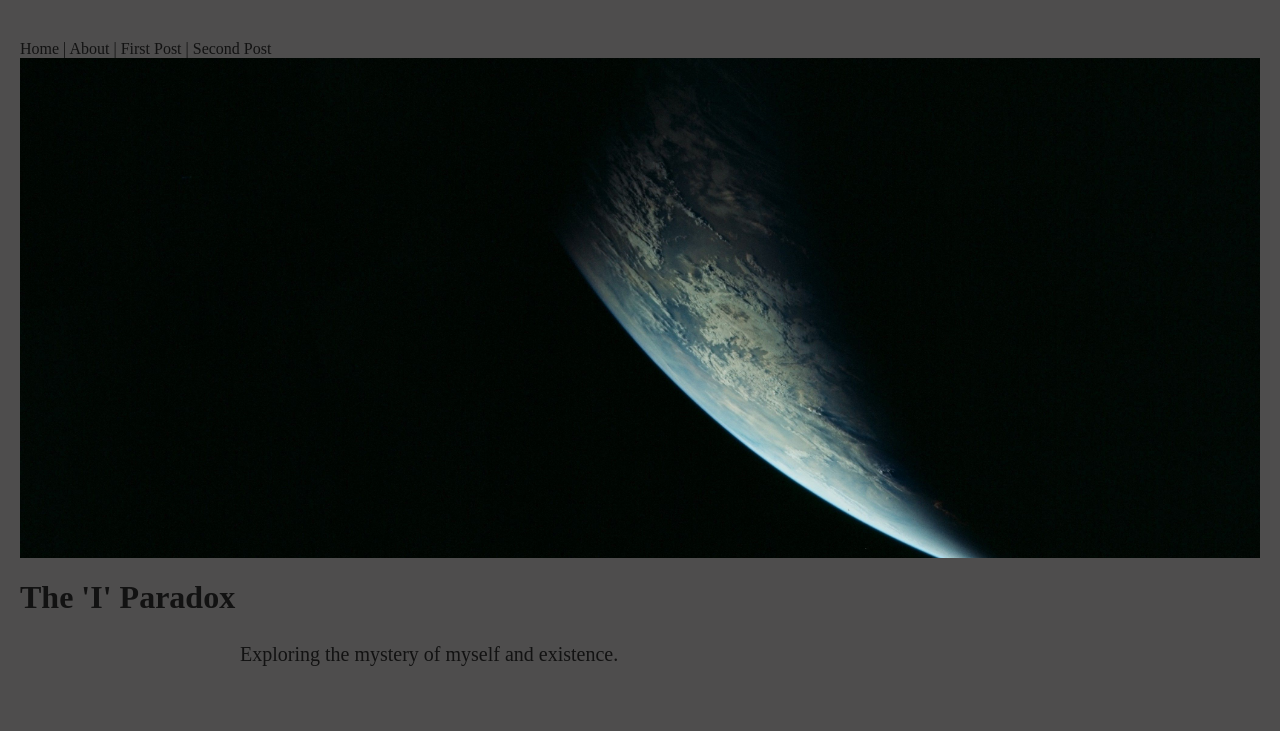
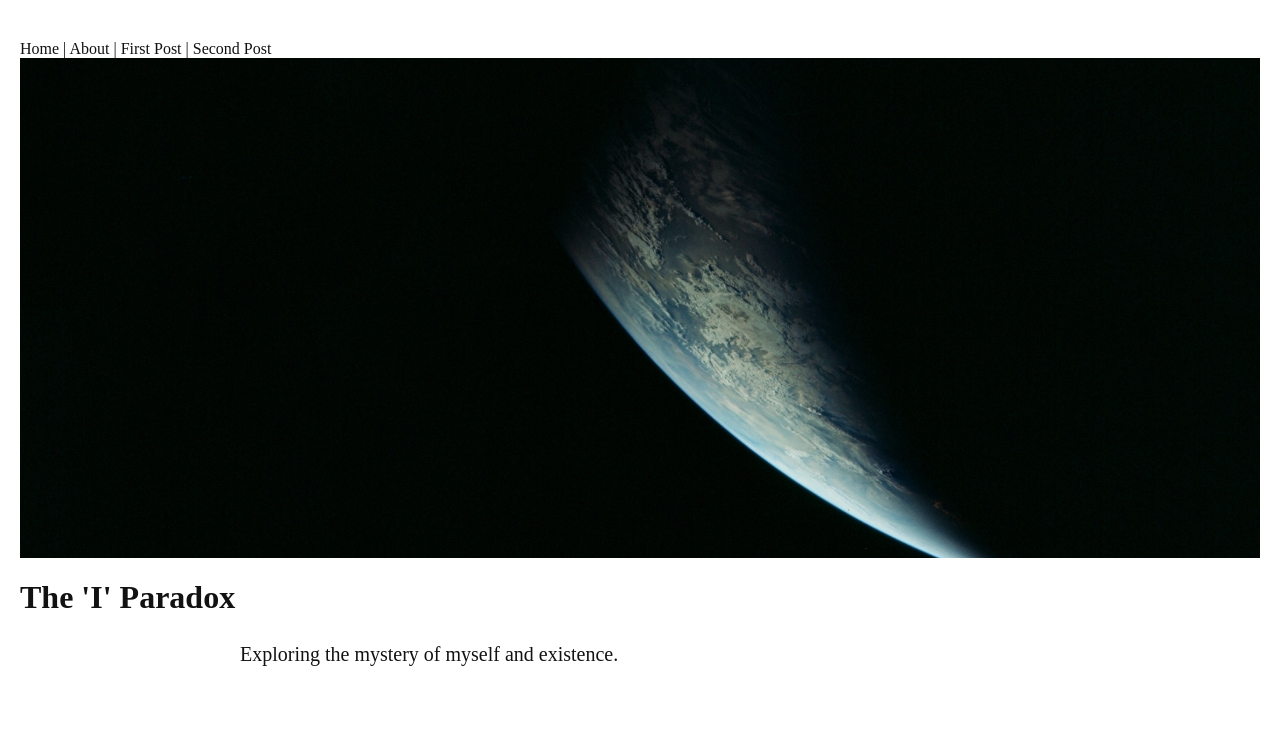
Before and after one commit to OmJadhav1905/myflaskblog, a Flask app: page / in a window 1280 px wide. Shown: the top 731 px of the page. Run offline with Flask 3, Linux system fonts and the light colour scheme.

Commit message:
Set site background to white

```diff
--- a/templates/base.html
+++ b/templates/base.html
@@ -5,7 +5,7 @@
 
     <style>
         body {
-        background-color: #4e4d4d; /* light grey */
+        background-color: #ffffff; /* light grey */
         color: #121212; /* near black text */
         font-family: 'Times New Roman', Times, serif;
         margin: 0;
```
